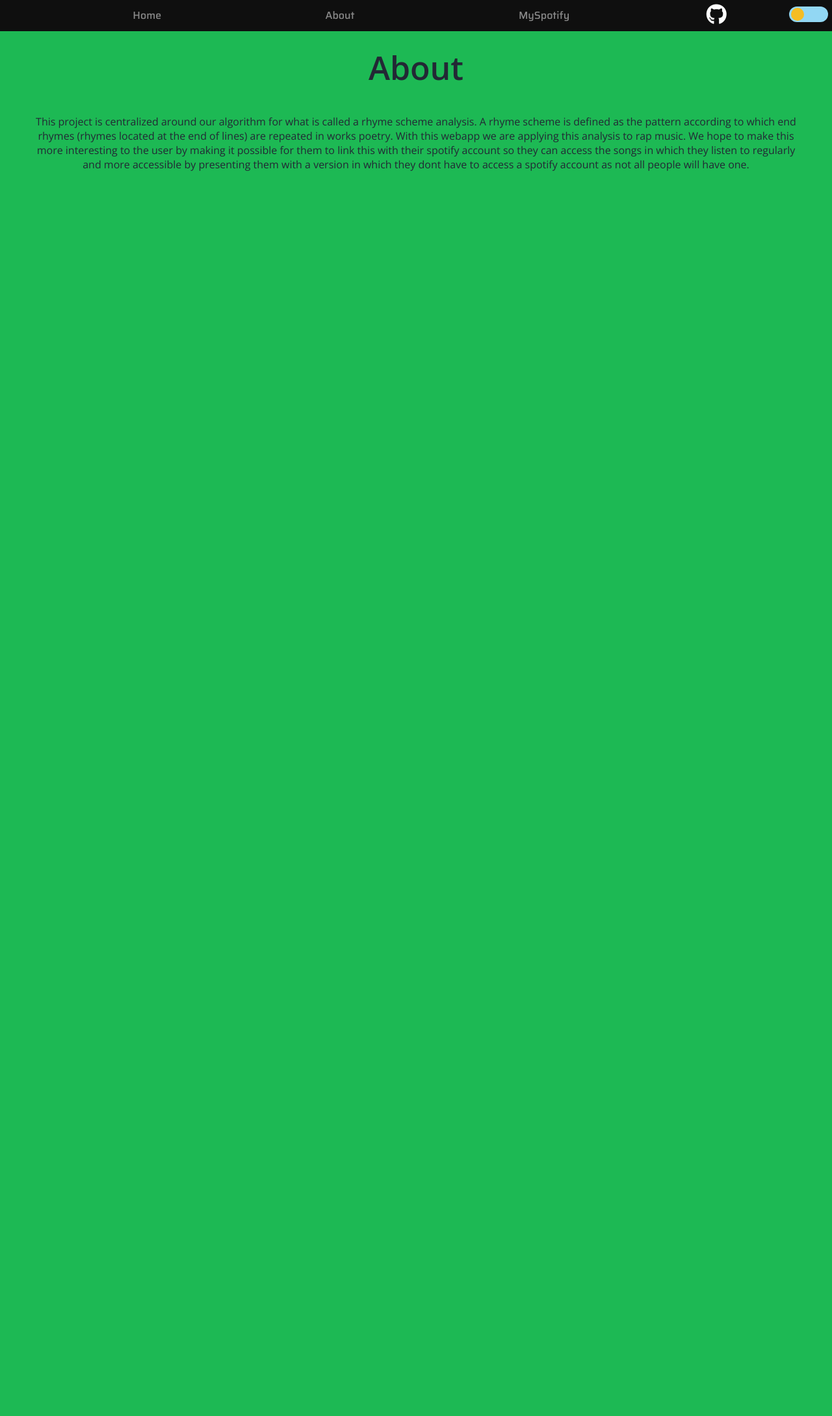
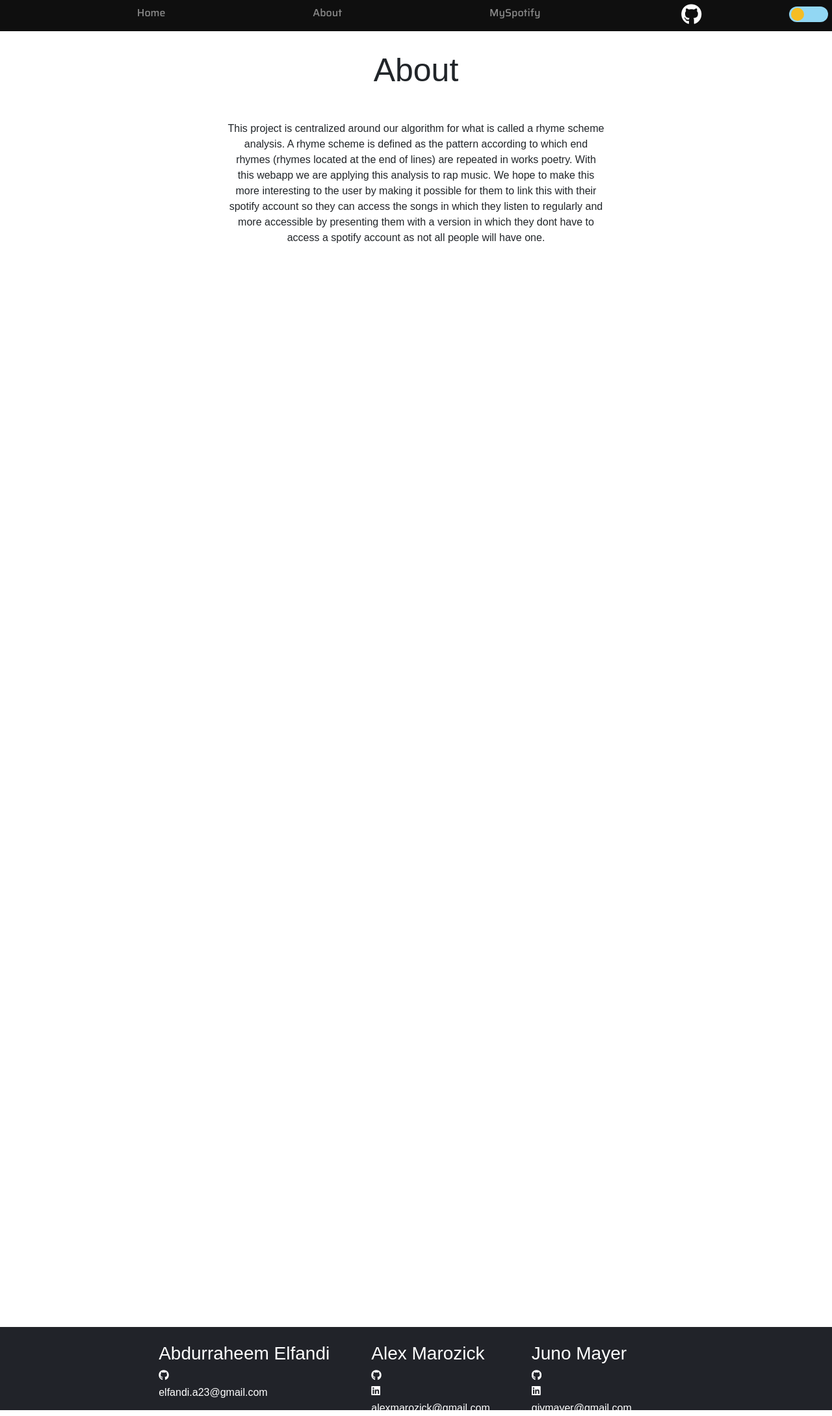
Before and after one commit to alexmarozick/RapAnalysis, a Flask app: page /about in a window 1280 px wide. Shown: the whole page at 65% size. Before the commit the page ends 263 px from the top, so only its background shows below. Run offline with Flask 2, Linux system fonts and the light colour scheme; parts of the project's set-up code (start-up, migrations or seed data) failed here and were passed over; some libraries are stand-ins or nearby versions.

Commit message:
added the footer to index and about

```diff
--- /dev/null
+++ b/rap_analysis/static/stylesheets/footer.css
@@ -0,0 +1,49 @@
+*{
+    padding: 0;
+    margin: 0;
+    box-sizing: border-box;
+    font-family: Arial, Helvetica, sans-serif;
+}
+
+.footer-container {
+    background-color: #212329;
+    padding:  1.5rem 0 1.5rem 0;/* top right bottom left */
+
+    width: 100%;
+    bottom: 0;
+    position: absolute;
+    clear: both;
+}
+
+.footer {
+    width:80%;
+    height: 10vh;
+    background-color: #212329;
+    color: #fff;
+    display: flex; /* now everything is side by side*/
+    justify-content: center; /* centering things */
+    flex-wrap: wrap;
+    margin: 0 auto;
+}
+
+.footer-heading {
+    display:flex;
+    flex-direction: column;
+    margin-right: 4rem;
+}
+
+.footer-heading h3 {
+    margin-bottom:.5rem;
+}
+
+.footer-heading a {
+    color: #fff;
+    text-decoration: none;
+    /* margin-bottom: 0.5rem; */
+    justify-content: center;
+}
+
+.footer-heading a:hover {
+    color: red;
+    transition: 0.3s ease-out
+}
--- a/rap_analysis/static/stylesheets/style.css
+++ b/rap_analysis/static/stylesheets/style.css
@@ -34,12 +34,21 @@
     --button-color-text: black;
 }
 
+main{
+    width: 90vh;
+    padding: 30px 20px;
+    margin: 0 auto;
+    min-height: calc(100vh - 48px - 129.73px);  /* at minimum, footer will be at bottom (viewport - size of navbar - size of footer) */
+}
+
 body{
     font-family: 'Open Sans', sans-serif;
-    padding: 0;
     background-color: var(--bg-color);
     transition: background 0.4s;
     color: var(--font-color);
+    position: relative;
+    padding-bottom: 129.73px;
+    min-height: 100vh;
 }
 
 p {
--- a/rap_analysis/templates/about.html
+++ b/rap_analysis/templates/about.html
@@ -11,6 +11,13 @@
         <link href="https://fonts.googleapis.com/css2?family=Saira:wght@300;500&display=swap" rel="stylesheet">
         <link rel="stylesheet" href="../static/stylesheets/style.css">
 
+        <!-- Footer -->
+        <link href="//maxcdn.bootstrapcdn.com/bootstrap/4.1.1/css/bootstrap.min.css" rel="stylesheet" id="bootstrap-css">
+        <script src="//maxcdn.bootstrapcdn.com/bootstrap/4.1.1/js/bootstrap.min.js"></script>
+        <script src="//cdnjs.cloudflare.com/ajax/libs/jquery/3.2.1/jquery.min.js"></script>
+        <link rel="stylesheet" href="../static/stylesheets/footer.css">
+
+
         <!-- Javascript:  JQuery from a content distribution network (CDN) -->
         <script
         src="https://ajax.googleapis.com/ajax/libs/jquery/1.11.3/jquery.min.js">
@@ -19,6 +26,7 @@
 
 
 <body>
+    <header>
         <div class="nav-menu">
             <div class="bar top"></div> <!--top bar of menu-->
             <div class="bar"></div>     <!--mid bar of menu-->
@@ -53,8 +61,9 @@
                     <span class="slider"></span>
                 </label>
         </nav>
+    </header>
 
-        <br>
+    <main>
         <section  id="About">
             <h1 class="header-section">About</h1>
             <br>
@@ -74,7 +83,64 @@
 
 
         <br><br><br><br>
+        <br><br><br><br>
+        <br><br><br><br>
+        <br><br><br><br>
+        <br><br><br><br>
+        <br><br><br><br>
+        <br><br><br><br>
+        <br><br><br><br>
+        <br><br><br><br>
+        <br><br><br><br>
+        <br><br><br><br>
+        <br><br><br><br>
+        <br><br><br><br>
+        <br><br><br><br>
+        <br><br><br><br>
+        <br><br><br><br>
+        <br><br><br><br>
+
         <script src="../static/JSscripts/main.js"></script>
+
+
+    </main>
+
+
+ <!-- footer -->
+    <div class="footer-container">
+        <div class="footer">
+            <div class="footer-heading footer-1">
+                <h3>Abdurraheem Elfandi</h3>
+                <a href="https://github.com/Abduarraheem" class="contact-icon" target="_blank">
+                    <i class="fa fa-github" aria-hidden="true"></i>
+                </a>
+                <a class="email-link" href="mailto:elfandi.a23@gmail.com">elfandi.a23@gmail.com</a>
+            </div>
+
+            <div class="footer-heading footer-2">
+                <h3>Alex Marozick</h3>
+                <a href="https://github.com/alexmarozick" class="contact-icon" target="_blank">
+                    <i class="fa fa-github" aria-hidden="true"></i>
+                </a>
+                <a href="https://www.linkedin.com/in/alex-marozick-290b85195/" class="contact-icon" target="_blank">
+                    <i class="fa fa-linkedin-square" aria-hidden="true"></i>
+                </a>
+                <a class="email-link" href="mailto:alexmarozick@gmail.com">alexmarozick@gmail.com</a>
+            </div>
+
+            <div class="footer-heading footer-3">
+                <h3>Juno Mayer</h3>
+                <a href="https://github.com/Saybrr" class="contact-icon" target="_blank">
+                    <i class="fa fa-github" aria-hidden="true"></i>
+                </a>
+                <a href="https://www.linkedin.com/in/juno-mayer-b50a441a2/" class="contact-icon" target="_blank">
+                    <i class="fa fa-linkedin-square" aria-hidden="true"></i>
+                </a>
+                <a class="email-link" href="mailto:gjvmayer@gmail.com"> gjvmayer@gmail.com</a>
+            </div>
+        </div>
+    </div>
+
 </body>
 
 </html>
```
Also changed, not shown: rap_analysis/templates/index.html (+42 -45 lines). Lines whose indentation alone changed are shown as unchanged.
